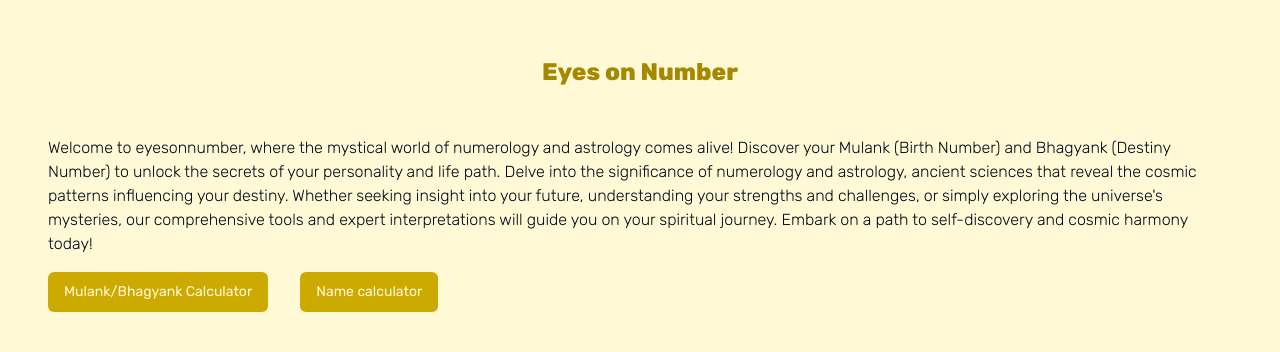
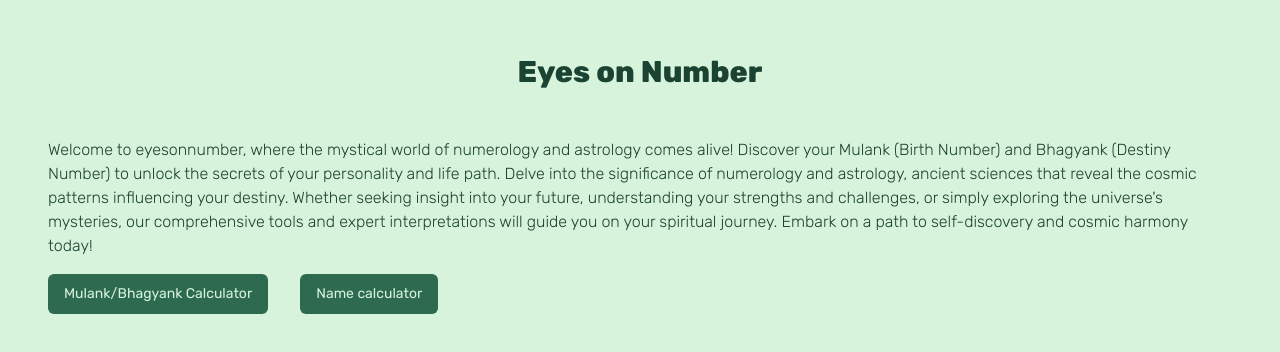
Before and after one commit to eyesonnumber/eyesonnumber, a Next.js app: page / in a window 1280 px wide. Shown: the part 200-552 px from the top of the page. Built offline with nearby package versions, Linux system fonts and the light colour scheme.

Commit message:
feat: green theme

```diff
--- a/src/app/page.tsx
+++ b/src/app/page.tsx
@@ -9,8 +9,8 @@ const Home = () => {
  const router = useRouter()
   return (
     <div className="flex flex-col items-center justify-center min-h-screen p-4 ">
-      <h1 className="text-2xl font-bold mb-4 text-bold text-brand-700">Eyes on Number</h1>
-      <div className="flex flex-col gap-4 p-8 font-light">
+      <h1 className="text-3xl font-bold mb-4 text-bold text-brand-700">Eyes on Number</h1>
+      <div className="flex flex-col gap-4 p-8 font-light text-brand-700">
         <text>
           Welcome to eyesonnumber, where the mystical world of numerology and
           astrology comes alive! Discover your Mulank (Birth Number) and
--- a/tailwind.config.ts
+++ b/tailwind.config.ts
@@ -12,16 +12,15 @@ const config = {
   theme: {
     colors:{
       brand:{
-        50:'#fff9d6',
-        100:'#FFF099',
-        200:'#FFE75C',
-        300:'#FFE033',
-        400:'#FFD700',
-        500:'#E8C300',
-        600:'#CCAA00',
-        700:'#A38800',
-        800:'#8F7700',
-        900:'#7A6600'
+        50:'#d8f3dc',
+        100:'#B7E4C7',
+        200:'#95D5B2',
+        300:'#74C69D',
+        400:'#52B788',
+        500:'#40916C',
+        600:'#2D6A4F',
+        700:'#1B4332',
+        800:'#081C15',
       }
     },
     container: {
```
